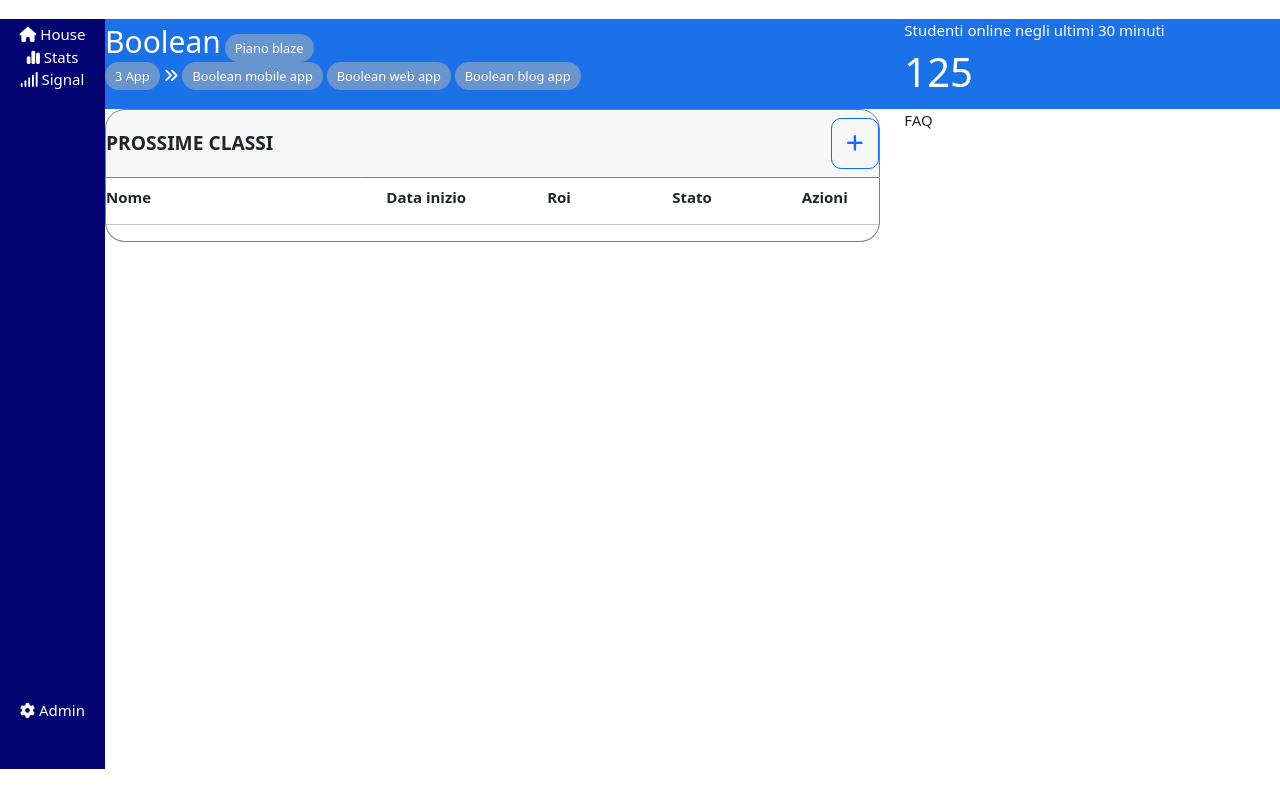
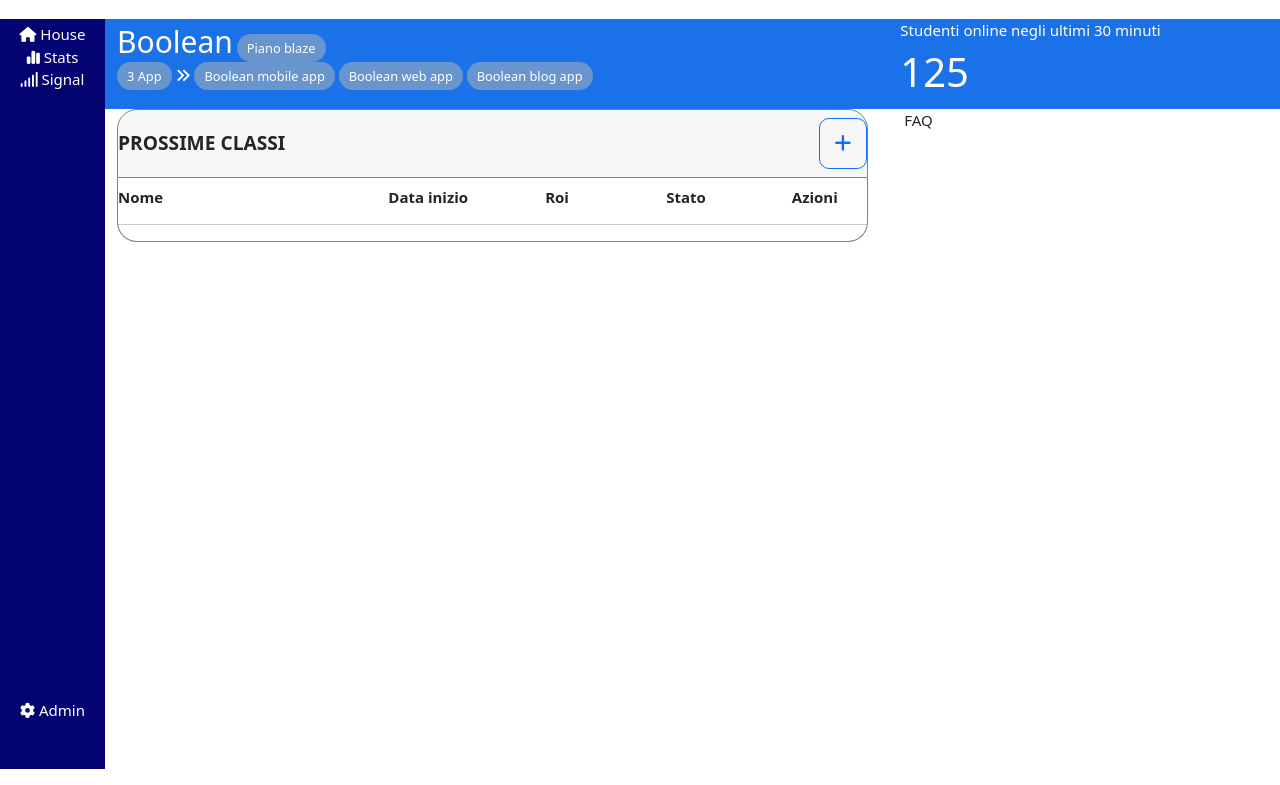
Before and after one commit to FabioBabaglioni/html-css-bootstrap-dashboard, a plain HTML site: page index.html in a window 1280 px wide. Shown: the part 47-832 px from the top of the page. Drawn offline with nearby package versions, Linux system fonts and the light colour scheme.

Commit message:
correzione

```diff
--- a/index.html
+++ b/index.html
@@ -80,7 +80,7 @@
             </div>
 
             <div class="dash">
-                <div class="ms_boolean">
+                <div class="ms_boolean container-fluid ">
                     <div class="row">
                         <div class="col-12 col-md-8">
                             <span class="ms_font_grey ms_main_title">Boolean</span>
@@ -102,7 +102,9 @@
 
                 <div class="row">
                     <div class="col-12 col-md-8">
+                        <div class="container-fluid"></div>
 
+                        <div class="container-fluid">
                             <div class="row">
                                 <div class="col-12">
                                     <div class="ms_intestazione_tabella">
@@ -145,6 +147,8 @@
                                     </div>
                                 </div>
                             </div>
+                        </div>
+
 
                     </div>
 
```
Also changed, not shown: css/style.css (line endings or trailing spaces). Lines whose indentation alone changed are shown as unchanged.
